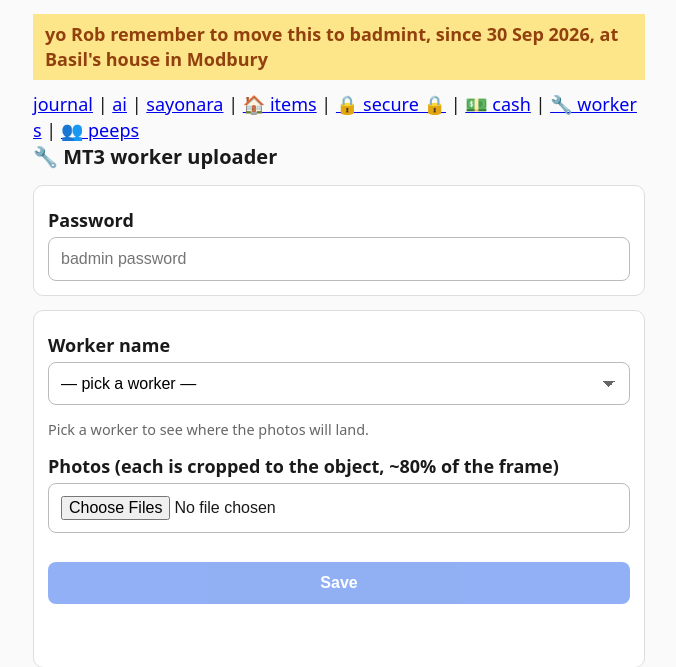
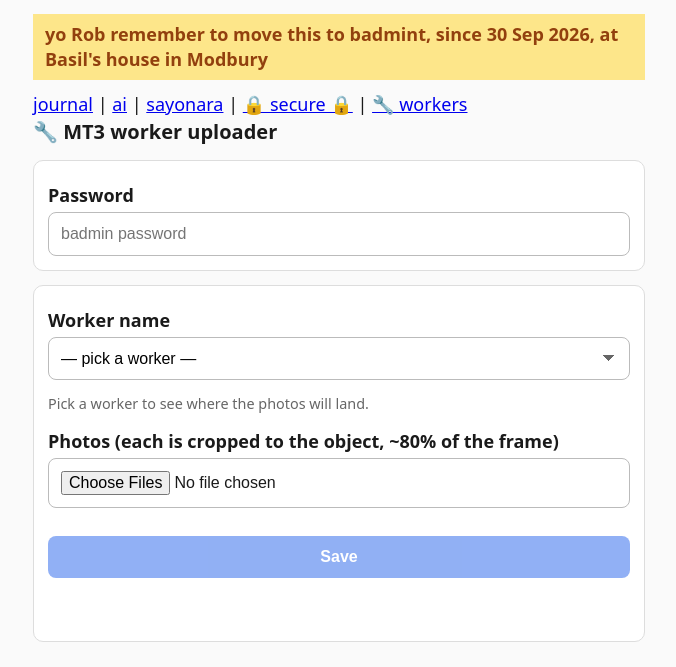
Before and after one commit to thunderrabbit/badmin.robnugen.com, a PHP site: page /workers/ in a window 1280 px wide. Shown: the top 667 px of the page, without its empty margins (301-977 px from the left). Run offline with PHP 8.4, Linux system fonts and the light colour scheme.

Commit message:
Drop the ported tools from badmin's menus
items, cash and peeps now live on badmint and their badmin directories 302 there, so the menus on the pages still served here (home, ai, ai_secure, sayonara, workers) stop listing them. The copies inside items/, cash_balance/ and peeps/ are behind those redirects and never shown.

Co-Authored-By: Claude Opus 5.5 <noreply@anthropic.com>

Claude-Session: https://claude.ai/code/session_01L1pgbseEXVvukZTPGMtM22

```diff
--- a/ai/index.php
+++ b/ai/index.php
@@ -52,11 +52,8 @@ require_once __DIR__ . "/item_naming.php";   // $ITEM_CATEGORIES (no side effect
   <a href="/">journal</a>
   | <a href="/ai/">ai</a>
   | <a href="/sayonara/">sayonara</a>
-  | <a href="/items/">🏠 items</a>
   | <a href="/ai_secure/">🔒 secure 🔒</a>
-  | <a href="/cash_balance/">💵 cash</a>
   | <a href="/workers/">🔧 workers</a>
-  | <a href="/peeps/">👥 peeps</a>
   <h1>📦 Name an item</h1>
 
   <section>
--- a/ai_secure/index.php
+++ b/ai_secure/index.php
@@ -87,11 +87,8 @@ $all_categories    = secure_categories()['all'];          // full searchable voc
   <a href="/">journal</a>
   | <a href="/ai/">ai</a>
   | <a href="/sayonara/">sayonara</a>
-  | <a href="/items/">🏠 items</a>
   | <a href="/ai_secure/">🔒 secure 🔒</a>
-  | <a href="/cash_balance/">💵 cash</a>
   | <a href="/workers/">🔧 workers</a>
-  | <a href="/peeps/">👥 peeps</a>
   <h1>🔒 Name a secure document</h1>
   <p class="muted">Filed outside the public web — receipts, paid bills, tax docs. Never web-served.</p>
 
--- a/index.php
+++ b/index.php
@@ -1,11 +1,8 @@
 <a href="/">journal</a>
 | <a href="/ai/">ai</a>
 | <a href="/sayonara/">sayonara</a>
-| <a href="/items/">🏠 items</a>
 | <a href="/ai_secure/">🔒 secure 🔒</a>
-| <a href="/cash_balance/">💵 cash</a>
 | <a href="/workers/">🔧 workers</a>
-| <a href="/peeps/">👥 peeps</a>
 
 <!-- The upload form moved to badmint (mg #706). bullet.php stays: db.marbletrack3.com POSTs to it. -->
 <h1><a href="https://badmint.robnugen.com/upload/">📷 Upload images on badmint →</a></h1>
--- a/sayonara/index.php
+++ b/sayonara/index.php
@@ -44,7 +44,7 @@ require_once __DIR__ . "/../ai/item_naming.php";   // $ITEM_CATEGORIES, item_tag
 </head>
 <body>
   <p style="background:#fde68a;color:#92400e;padding:8px 12px;margin:0 0 12px;font-weight:600">yo Rob remember to move this to badmint, since 30 Sep 2026, at Basil's house in Modbury</p>
-  <a href="/">journal</a> | <a href="/ai/">ai</a> | <a href="/sayonara/">sayonara</a> | <a href="/items/">🏠 items</a> | <a href="/ai_secure/">🔒 secure 🔒</a> | <a href="/cash_balance/">💵 cash</a> | <a href="/workers/">🔧 workers</a> | <a href="/peeps/">👥 peeps</a>
+  <a href="/">journal</a> | <a href="/ai/">ai</a> | <a href="/sayonara/">sayonara</a> | <a href="/ai_secure/">🔒 secure 🔒</a> | <a href="/workers/">🔧 workers</a>
   <h1>📦 Sayonara item uploader</h1>
 
   <section>
--- a/workers/index.php
+++ b/workers/index.php
@@ -79,11 +79,8 @@ $MT3_WORKERS = [
   <a href="/">journal</a>
   | <a href="/ai/">ai</a>
   | <a href="/sayonara/">sayonara</a>
-  | <a href="/items/">🏠 items</a>
   | <a href="/ai_secure/">🔒 secure 🔒</a>
-  | <a href="/cash_balance/">💵 cash</a>
   | <a href="/workers/">🔧 workers</a>
-  | <a href="/peeps/">👥 peeps</a>
   <h1>🔧 MT3 worker uploader</h1>
 
   <section>
```
